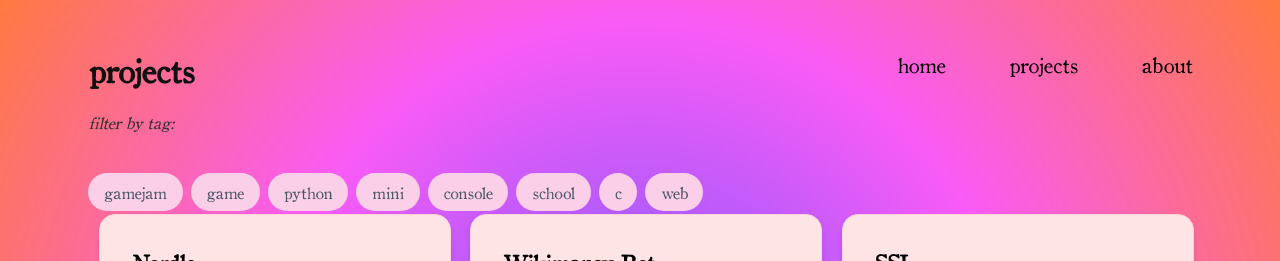
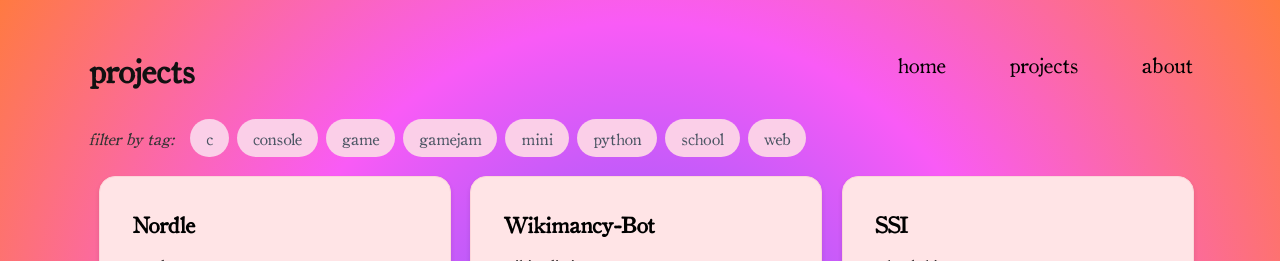
Before and after one commit to fluffyponyy/portfolio-website, a Next.js app: page /projects in a window 1280 px wide. Shown: the top 261 px of the page. Built offline with nearby package versions, Linux system fonts and the light colour scheme.

Commit message:
tag filtering system css

```diff
--- a/src/app/projects/page.tsx
+++ b/src/app/projects/page.tsx
@@ -41,6 +41,8 @@ export default function ProjectsPage() {
 
     }
 
+    tag_list.sort()
+
     return (
         <div className="projects-container">
             <div className="projects-header">
@@ -50,12 +52,12 @@ export default function ProjectsPage() {
                 </div>
             </div>
 
-            <p style={{ fontStyle: 'italic', marginBottom: '2rem', marginTop: 0, color: '#333' }}>filter by tag:</p>
+            <p className="filter-txt">filter by tag:</p>
 
-            <div className="modal-tags">
+            <div className="filter-modal-tags">
                 {tag_list.map((tag: string, i: number) => (
                     <div key={i} onClick={() => { if (filter.includes(tag)) { addTagToFilter(filter.filter(item => item !== tag)) } else { addTagToFilter(filter => [...filter, tag]) } }}>
-                        <span key={i}>{tag}</span>
+                        <span key={i} className={filter.includes(tag) ? 'selected-tag' : 'unselected-tag'}>{tag}</span>
                     </div>
                 ))}
             </div>
--- a/src/app/projects/project_page.css
+++ b/src/app/projects/project_page.css
@@ -77,24 +77,35 @@
   color: #7c3aed;
 }
 
-.modal-tags {
-  padding-top: 1rem;
-  display: flex;
+.filter-modal-tags {
+  padding: 1rem;
+  display: inline-flex;
   flex-flow: row;
+  width: 10%;
 }
 
-.modal-tags span {
+.filter-modal-tags span {
   background-color: #fbcfe8;
   color: #4b5563;
   padding: 0.5rem 1rem;
   border-radius: 9999px;
   font-size: 1rem;
   margin-right: 0.5rem;
+  cursor: pointer;
+  user-select: none;
 }
 
-.grey-tag {
-  background-color: rgb(126, 126, 126);
-  color: #101112;
+.selected-tag {
+  background-color: #ff3b96 !important;
+  color: #eff1f2 !important;
+}
+
+.filter-txt {
+  font-style: italic;
+  margin-bottom: 1rem;
+  margin-top: 0;
+  color: #333;
+  display: inline;
 }
 
 /* Responsive tweaks */
```
